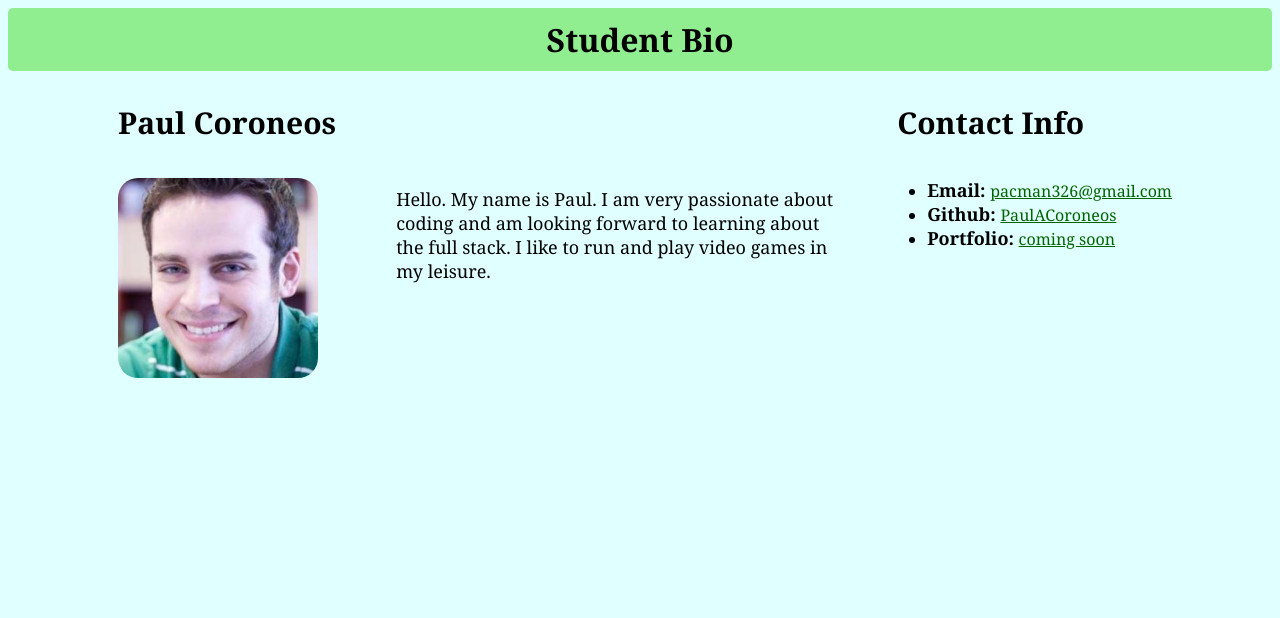
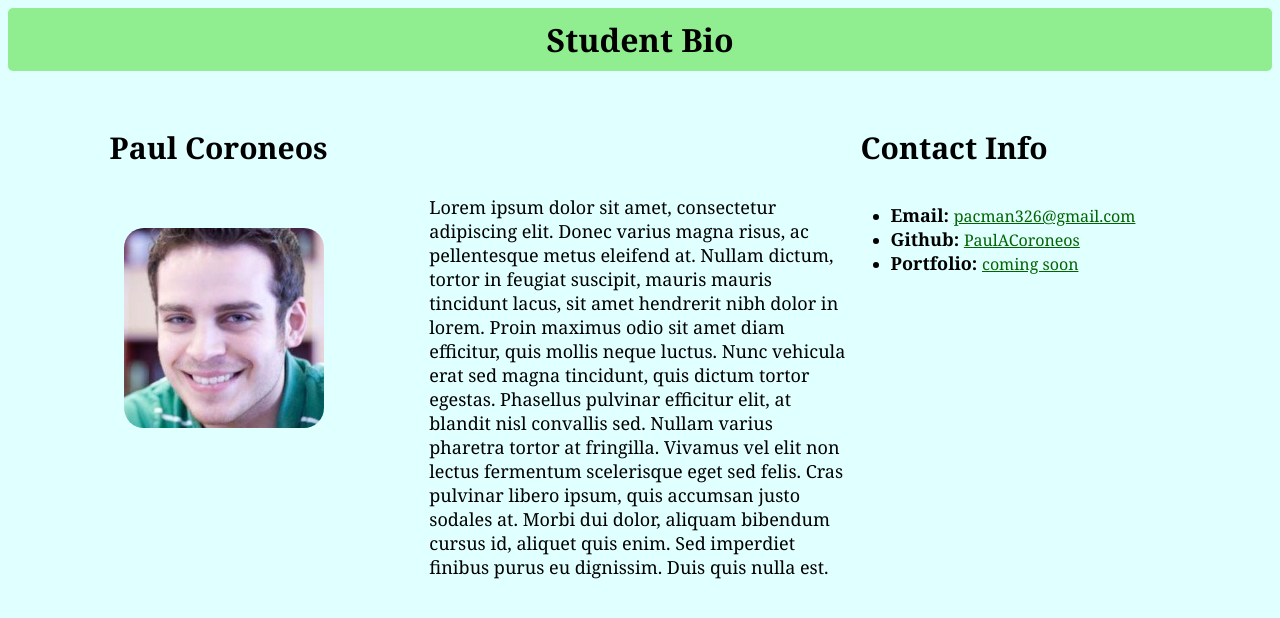
Before and after one commit to jsjutzi/SMUCodeCamp, a plain HTML site: page 8_8_18/index.html in a window 1280 px wide. Drawn offline with Linux system fonts and the light colour scheme.

Commit message:
Refactor bio page to use floats instead

```diff
--- a/8_8_18/index.html
+++ b/8_8_18/index.html
@@ -1,10 +1,8 @@
 <html lang="en">
 <head>
-    <meta charset="UTF-8">
-    <meta name="viewport" content="width=device-width, initial-scale=1.0">
-    <meta http-equiv="X-UA-Compatible" content="ie=edge">
     <title>Paul Coroneos Bio</title>
-    <link rel="stylesheet" type="text/css" href="style.css">
+    <!-- <link rel="stylesheet" type="text/css" href="style.css"> -->
+    <link rel="stylesheet" type="text/css" href="styleFloat.css">
 </head>
 <body>
     <h1>Student Bio</h1>
@@ -14,7 +12,11 @@
             <img class="profile" src="paul.jpg" alt="Paul Coroneos">
         </div>
         <div id="content_middle">
-            <p id="description">Hello. My name is Paul. I am very passionate about coding and am looking forward to learning about the full stack. I like to run and play video games in my leisure.</p>
+            <p id="description">
+
+                Lorem ipsum dolor sit amet, consectetur adipiscing elit. Donec varius magna risus, ac pellentesque metus eleifend at. Nullam dictum, tortor in feugiat suscipit, mauris mauris tincidunt lacus, sit amet hendrerit nibh dolor in lorem. Proin maximus odio sit amet diam efficitur, quis mollis neque luctus. Nunc vehicula erat sed magna tincidunt, quis dictum tortor egestas. Phasellus pulvinar efficitur elit, at blandit nisl convallis sed. Nullam varius pharetra tortor at fringilla. Vivamus vel elit non lectus fermentum scelerisque eget sed felis. Cras pulvinar libero ipsum, quis accumsan justo sodales at. Morbi dui dolor, aliquam bibendum cursus id, aliquet quis enim. Sed imperdiet finibus purus eu dignissim. Duis quis nulla est.
+
+               </p>
         </div>
         <div id="content_right">
         <h2>Contact Info</h2>
--- /dev/null
+++ b/8_8_18/styleFloat.css
@@ -0,0 +1,58 @@
+body {
+    background-color:lightcyan;
+    font-family: Cambria, Cochin, Georgia, Times, 'Times New Roman', serif;
+}
+
+h1 {
+    background-color:lightgreen;
+    text-align:center;
+    border-radius:5px;
+    padding:10px;
+    font-family: Cambria, Cochin, Georgia, Times, 'Times New Roman', serif;
+}
+
+h2 {
+    border-radius:5px;
+    padding:10px;
+    font-family: Cambria, Cochin, Georgia, Times, 'Times New Roman', serif;
+    font-size:30px;
+}
+
+.profile {
+    border-radius: 20px;
+    height:auto;
+    width:200px;
+    margin-left:10px;
+    margin-top:25px;
+}
+
+#content_left{
+    float:left;
+    width:33.33%;
+    text-align:center;
+}
+#content_middle{
+    float:left;
+    width:33.33%;
+    padding-top:85px;
+    text-align:left;
+}
+#content_right{
+    float:left;
+    width:33.33%;
+}
+#content {
+    content: "";
+    clear: both;
+    display: table;
+    width:100%;
+}
+a {
+    color: darkgreen;
+}
+.rightFont {
+    font-size:18px;
+}
+#description {
+    font-size:18px;
+}
```
